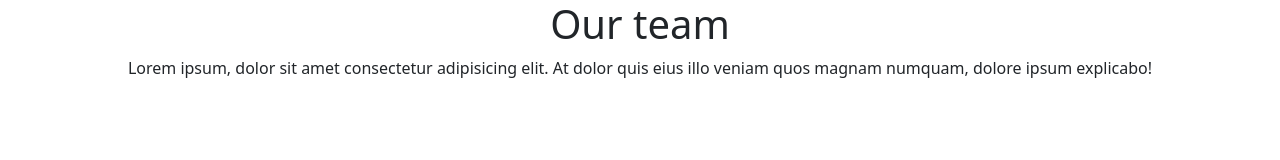
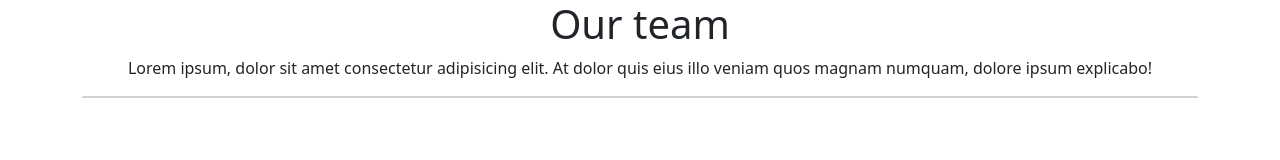
Before and after one commit to carmelocammalleri/js-our-team, a plain HTML site: page index.html in a window 1280 px wide. Drawn offline with nearby package versions, Linux system fonts and the light colour scheme.

Commit message:
[changeCommand]: get element by class name in id

```diff
--- a/index.html
+++ b/index.html
@@ -12,7 +12,7 @@
   <title>Our Team</title>
 </head>
 <body>
-  <div class="container text-center">
+  <div id="contain" class="container text-center">
     <h1>Our team</h1>
     <p>Lorem ipsum, dolor sit amet consectetur adipisicing elit. At dolor quis eius illo veniam quos magnam numquam, dolore ipsum explicabo!</p>
   </div>
--- a/js/script.js
+++ b/js/script.js
@@ -1,4 +1,4 @@
-const container= document.getElementsByClassName('container');
+const container= document.getElementById('contain');
 addCard();
 
 //1. array oggetti con info personale
@@ -28,5 +28,5 @@ for(let person of team){
 function addCard() {
     const cards = document.createElement('div');
     cards.classList.add('card');
-    container.append(cards)
+    container.append(cards);
 }
```
